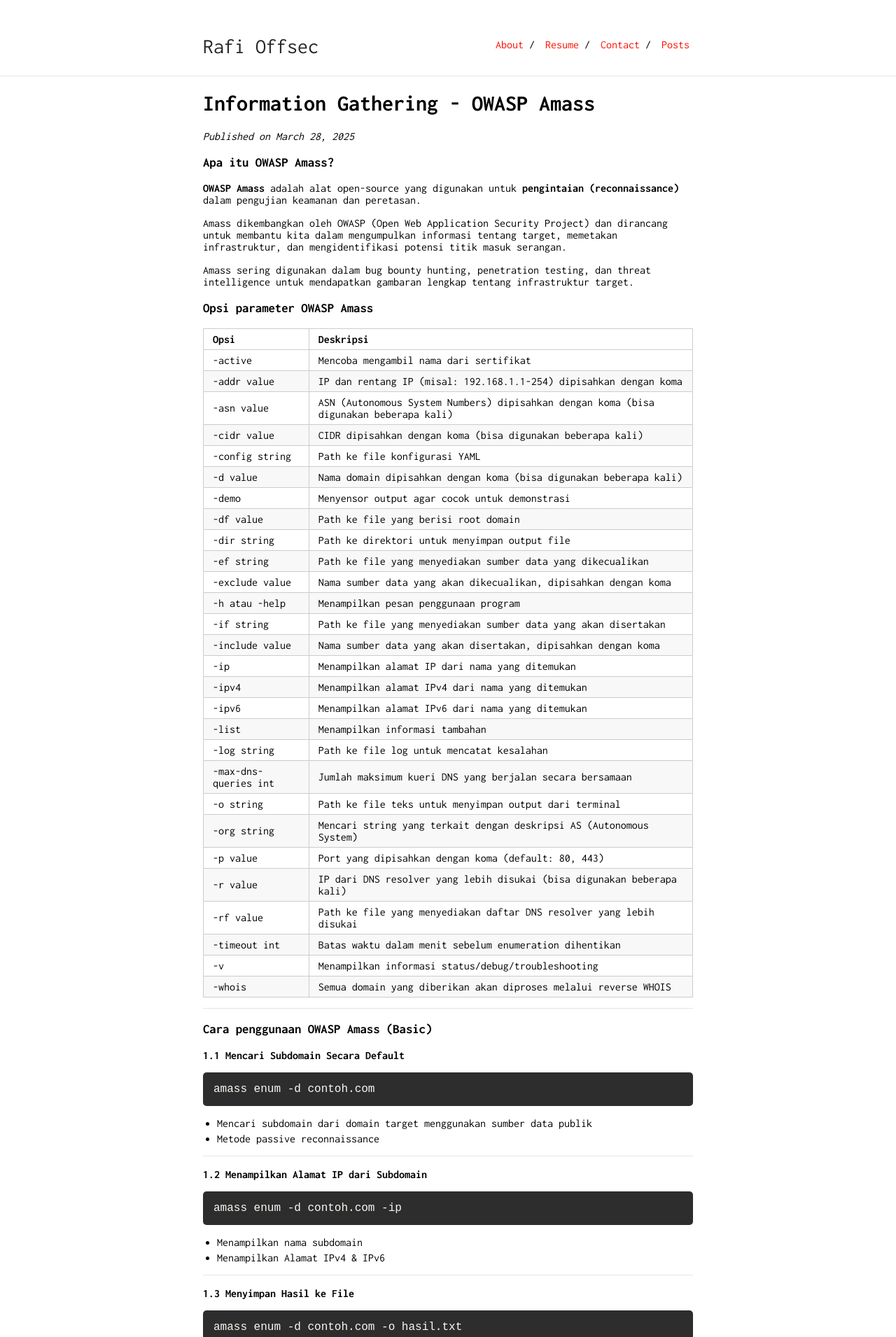
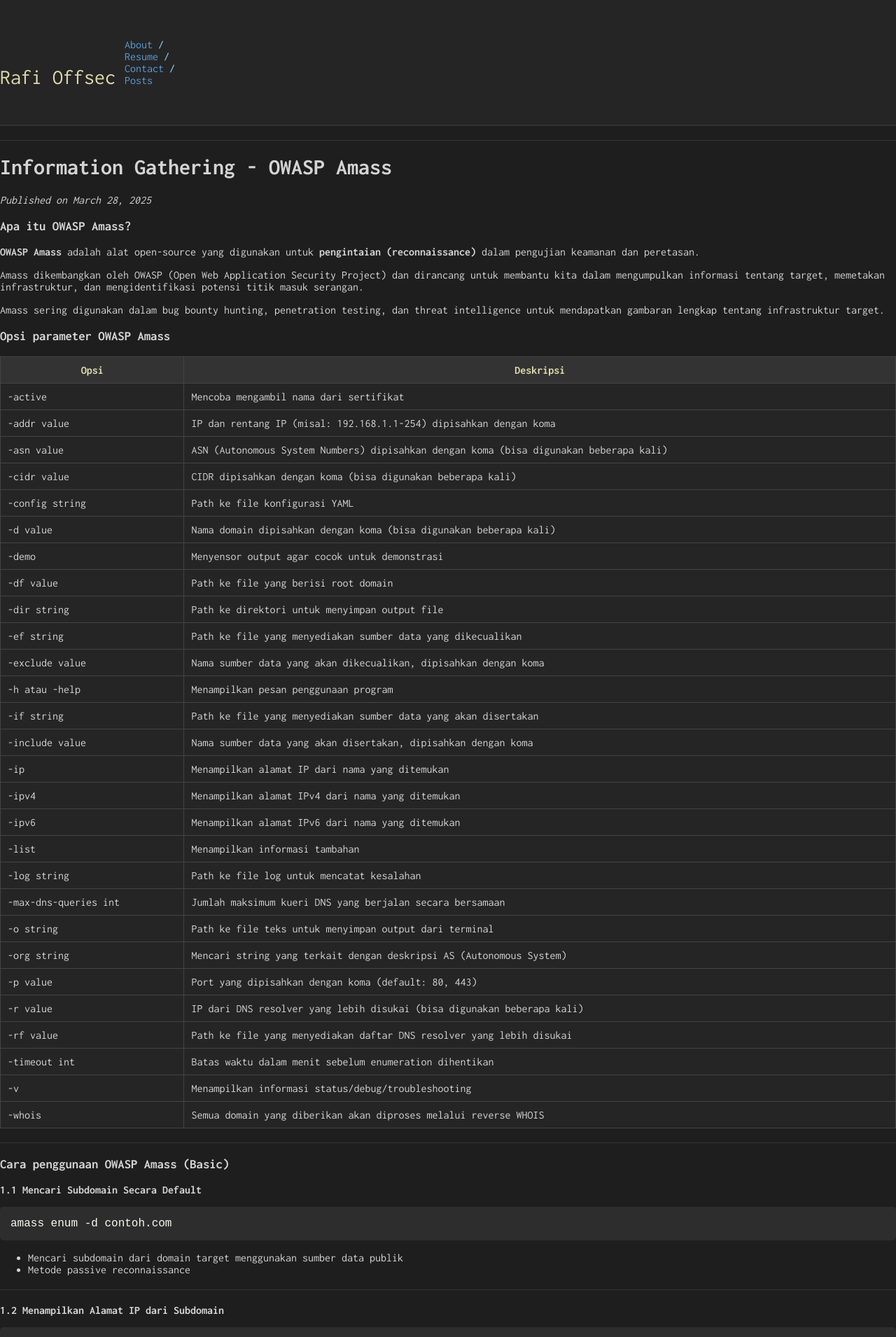
Before and after one commit to rafioffsec/rafioffsec.github.io, a Jekyll site: the page built from _posts/2025-03-29-information-gathering-owasp-amass.md, in a window 1280 px wide. Shown: the top 1910 px of the page at 70% size. Built offline with Jekyll 4.4.1, drawn with Linux system fonts in a browser that asks for light colours.

Commit message:
Update _style.scss

```diff
--- a/_sass/_style.scss
+++ b/_sass/_style.scss
@@ -1,35 +1,156 @@
 @import "vars";
 
-/*
+/* Dark Mode Styles */
+html, body {
+  height: 100%;
+  margin: 0;
+  padding: 0;
+  background: #1e1e1e;
+  color: #d4d4d4;
+  font-family: "Inconsolata", monospace;
+}
 
-Basic */
+a {
+  text-decoration: none;
+  color: #569cd6;
+}
 
+a:hover {
+  text-decoration: underline;
+}
 
-html { height: 100%; margin: 0; padding: 0; } body { margin: 0; font-family: "Inconsolata"; height: 100%; } a { text-decoration: none; color: $accent; } a:hover { text-decoration: underline; } hr { border: 0; height: 0; border-top: 1px solid rgba(0, 0, 0, 0.1); border-bottom: 1px solid rgba(255, 255, 255, 0.3); }
+hr {
+  border: 0;
+  height: 1px;
+  background: #333;
+  margin: 20px 0;
+}
 
-/*
+/* Navbar */
+.navbar {
+  padding: 50px 0;
+  background: #252526;
+  border-bottom: 2px solid #333;
+}
 
-Navbar */
+#author-name {
+  font-size: 30px;
+  color: #dcdcaa;
+}
 
+.navbar-ul {
+  display: inline-block;
+  margin: 0;
+  padding: 5px 0;
+}
 
-#author-name { font-size: 30px; color: #272727; display: inline-block; } .navbar { padding: 50px 0 50px 0; } .navbar-ul { display: inline-block; margin: 0; padding: 5px 0 5px 0; margin-left: 20px; } .nav-list { list-style-type: none; margin: 0 5px 0 10px; } .alignable { display: inline-block; } .pull-left { @extend .alignable; float: left; } .pull-right { @extend .alignable; float: right; }
+.nav-list {
+  list-style-type: none;
+  margin: 0 5px;
+  color: #9cdcfe;
+}
 
-/* Divs */
+/* Tables */
+table {
+  width: 100%;
+  border-collapse: collapse;
+  background: #252526;
+  color: #d4d4d4;
+}
 
-.container { max-width: $max-width; margin: auto; } .wrapper { min-height: 100%; }
+table th, table td {
+  border: 1px solid #444;
+  padding: 10px;
+}
 
-/* Institute Image */
+table th {
+  background: #333;
+  color: #dcdcaa;
+}
 
-#ins-logo { margin: auto; display: block; max-height: 100px; text-align: center; }
+/* Code Blocks & Syntax Highlighting */
+pre {
+  background: #2d2d2d;
+  color: #ccc;
+  padding: 15px;
+  border-radius: 5px;
+  overflow-x: auto;
+}
 
-/* Mobile */
+code {
+  font-family: "Fira Code", monospace;
+  background: #272727;
+  color: #f8f8f2;
+  padding: 2px 5px;
+  border-radius: 3px;
+}
 
-@media (max-width: 800px) { .container { max-width: $med-width; transition: 0.3s ease all; } }
+pre code {
+  background: none;
+  padding: 0;
+}
 
-@media (max-width: 650px) { .container { max-width: 83%; } .navbar-ul { margin-top: 5px; } }
+.token.comment, .token.prolog, .token.doctype, .token.cdata {
+  color: #7C7C7C;
+}
 
-@media (max-width: 500px) { .navbar { text-align: center; padding: 50px 0px 0px 0px; } #author-name { width: 100%; float: none; } #navlist { padding: 10px 0 10px 0; margin: 0; display: block; float: none; text-align: center; width: 100%; } #navlist li.alignable { display: inline-block; } #navlist li.pull-left { float: none; } #navlist li.nav-list { margin: 0; } }
+.token.punctuation {
+  color: #c5c8c6;
+}
 
-@import "typography"; @import "tables";
+.token.property, .token.tag, .token.constant, .token.symbol, .token.deleted {
+  color: #cc6666;
+}
 
-/* Prism.js Syntax Highlighting */ pre { background: #2d2d2d; color: #ccc; padding: 15px; border-radius: 5px; overflow-x: auto; } code { font-family: "Fira Code", monospace; background: #272727; color: #f8f8f2; padding: 2px 5px; border-radius: 3px; } pre code { background: none; padding: 0; } .token.comment, .token.prolog, .token.doctype, .token.cdata { color: #7C7C7C; } .token.punctuation { color: #c5c8c6; } .token.property, .token.tag, .token.constant, .token.symbol, .token.deleted { color: #cc6666; } .token.boolean, .token.number { color: #de935f; } .token.selector, .token.attr-name, .token.string, .token.char, .token.builtin, .token.inserted { color: #b5bd68; } .token.operator, .token.entity, .token.url, .token.variable { color: #f8f8f2; } .token.atrule, .token.keyword { color: #81a2be; } .token.function { color: #f0c674; } .token.regex, .token.important { color: #8abeb7; }
+.token.boolean, .token.number {
+  color: #de935f;
+}
+
+.token.selector, .token.attr-name, .token.string, .token.char, .token.builtin, .token.inserted {
+  color: #b5bd68;
+}
+
+.token.operator, .token.entity, .token.url, .token.variable {
+  color: #f8f8f2;
+}
+
+.token.atrule, .token.keyword {
+  color: #81a2be;
+}
+
+.token.function {
+  color: #f0c674;
+}
+
+.token.regex, .token.important {
+  color: #8abeb7;
+}
+
+/* Blockquotes */
+blockquote {
+  border-left: 4px solid #569cd6;
+  padding: 10px 20px;
+  margin: 20px 0;
+  background: #252526;
+  color: #d4d4d4;
+  font-style: italic;
+}
+
+/* Mobile Responsive */
+@media (max-width: 800px) {
+  .container { max-width: $med-width; transition: 0.3s ease all; }
+}
+
+@media (max-width: 650px) {
+  .container { max-width: 83%; }
+  .navbar-ul { margin-top: 5px; }
+}
+
+@media (max-width: 500px) {
+  .navbar { text-align: center; padding: 50px 0px 0px 0px; }
+  #author-name { width: 100%; float: none; }
+  #navlist { padding: 10px 0; margin: 0; display: block; float: none; text-align: center; width: 100%; }
+  #navlist li.alignable { display: inline-block; }
+  #navlist li.pull-left { float: none; }
+  #navlist li.nav-list { margin: 0; }
+}
```
